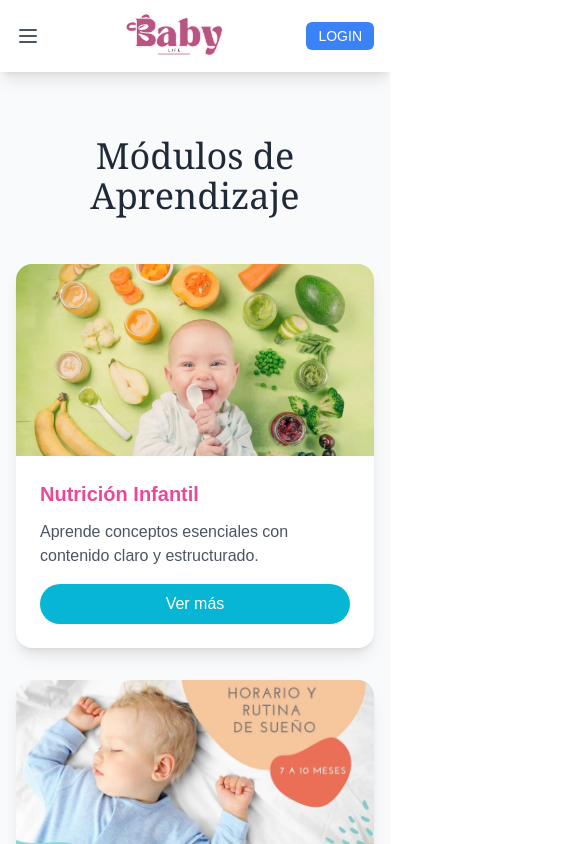
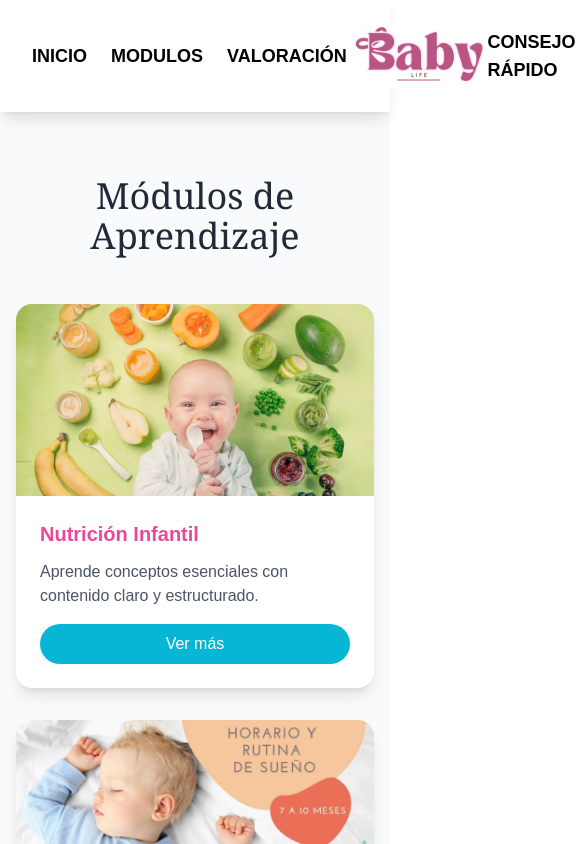
Before and after one commit to MaikZs/primerizos, a Next.js app: page /modulos in a window 390 px wide. Shown: the top 844 px of the page, 585 px wide, since content can reach past the window. Built offline with nearby package versions, Linux system fonts and the light colour scheme.

Commit message:
Update header.jsx

```diff
--- a/src/app/componentes/header.jsx
+++ b/src/app/componentes/header.jsx
@@ -9,7 +9,11 @@ import { signOut } from 'firebase/auth';
 import { auth } from '../firebase/firebase.config';
 
 const Header = () => {
-    const [isMenuOpen, setIsMenuOpen] = useState(false);
+    const getImagePath = (path) => {
+        const basePath = process.env.NODE_ENV === 'production' ? '/primerizos' : '';
+        return `${basePath}${path}`;
+    };
+
     const [user, setUser] = useState(null);
     const [showRatingModal, setShowRatingModal] = useState(false);
     const [formData, setFormData] = useState({
@@ -20,11 +24,6 @@ const Header = () => {
     });
     const [formErrors, setFormErrors] = useState({});
     const [isSubmitting, setIsSubmitting] = useState(false);
-
-    const getImagePath = (path) => {
-        const basePath = process.env.NODE_ENV === 'production' ? '/primerizos' : '';
-        return `${basePath}${path}`;
-    };
 
     useEffect(() => {
         const userName = localStorage.getItem('userName');
@@ -131,109 +130,16 @@ const Header = () => {
     };
 
     return (
-        <header className="w-full bg-white shadow-lg">
-            {/* Mobile Header */}
-            <div className="md:hidden">
-                <div className="flex items-center justify-between px-4 py-3">
-                    <button
-                        onClick={() => setIsMenuOpen(!isMenuOpen)}
-                        className="text-gray-600 hover:text-gray-900 focus:outline-none"
-                    >
-                        <svg className="h-6 w-6" fill="none" viewBox="0 0 24 24" stroke="currentColor">
-                            <path
-                                strokeLinecap="round"
-                                strokeLinejoin="round"
-                                strokeWidth={2}
-                                d={isMenuOpen ? "M6 18L18 6M6 6l12 12" : "M4 6h16M4 12h16M4 18h16"}
-                            />
-                        </svg>
-                    </button>
-
-                    <Link href="/" className="flex-shrink-0">
-                        <Image
-                            src={getImagePath('/inicio/logo.png')}
-                            alt="Baby Life"
-                            width={96}
-                            height={96}
-                            quality={100}
-                            priority
-                            className="h-12 w-auto"
-                        />
-                    </Link>
-
-                    {user ? (
-                        <div className="relative">
-                            <button
-                                className="w-8 h-8 rounded-full bg-[#FF6FB0] text-white flex items-center justify-center text-sm font-semibold"
-                                onClick={() => setIsMenuOpen(!isMenuOpen)}
-                            >
-                                {user.initial}
-                            </button>
-                        </div>
-                    ) : (
-                        <Link
-                            href="/login"
-                            className="text-sm bg-blue-500 text-white px-3 py-1 rounded-md hover:bg-blue-600"
-                        >
-                            LOGIN
-                        </Link>
-                    )}
-                </div>
-
-                {/* Mobile Menu */}
-                <div
-                    className={`${
-                        isMenuOpen ? 'block' : 'hidden'
-                    } px-4 pt-2 pb-4 bg-white border-t border-gray-200`}
-                >
-                    <div className="flex flex-col space-y-3">
-                        <Link href="/" className="text-black text-base font-semibold hover:text-gray-600">
+        <header className="w-full px-8 py-6 bg-white shadow-lg">
+            <nav className="max-w-7xl mx-auto flex items-center justify-between">
+                <div className="flex space-x-6">
+                    <Link href="/" className="text-black text-lg font-semibold hover:text-gray-200 transition duration-300 ease-in-out transform hover:scale-110">
                         INICIO
                     </Link>
-                        <Link href="/modulos" className="text-black text-base font-semibold hover:text-gray-600">
+                    <Link href="/modulos" className="text-black text-lg font-semibold hover:text-gray-200 transition duration-300 ease-in-out transform hover:scale-110">
                         MODULOS
                     </Link>
-                        <Link href="/valoracion" className="text-black text-base font-semibold hover:text-gray-600">
-                            VALORACIÓN
-                        </Link>
-                        <Link href="/consejosRapidos" className="text-black text-base font-semibold hover:text-gray-600">
-                            CONSEJO RÁPIDO
-                        </Link>
-                        <Link href="/contacto" className="text-black text-base font-semibold hover:text-gray-600">
-                            CONTACTO
-                        </Link>
-                        <button
-                            onClick={() => {
-                                setShowRatingModal(true);
-                                setIsMenuOpen(false);
-                            }}
-                            className="bg-[#FF6FB0] text-white px-4 py-2 rounded-md text-sm font-semibold hover:bg-[#e55a9d] w-full text-center"
-                        >
-                            Calificar App
-                        </button>
-                        {user && (
-                            <button
-                                onClick={handleSignOut}
-                                className="text-red-600 text-base font-semibold hover:text-red-700 text-left"
-                            >
-                                Cerrar Sesión
-                            </button>
-                        )}
-                    </div>
-                </div>
-            </div>
-
-            {/* Desktop Header */}
-            <nav className="hidden md:block max-w-7xl mx-auto px-4 py-6">
-                <div className="flex items-center justify-between">
-                    <div className="flex space-x-6">
-                        <Link href="/" className="text-black text-lg font-semibold hover:text-gray-600 transition duration-300">
-                            INICIO
-                        </Link>
-                        <Link href="/modulos" className="text-black text-lg font-semibold hover:text-gray-600 transition duration-300">
-                            MODULOS
-                        </Link>
-                        <Link href="/valoracion" className="text-black text-lg font-semibold hover:text-gray-600 transition duration-300">
+                    <Link href="/valoracion" className="text-black text-lg font-semibold hover:text-gray-200 transition duration-300 ease-in-out transform hover:scale-110">
                         VALORACIÓN
                     </Link>
                 </div>
@@ -250,11 +156,11 @@ const Header = () => {
                     />
                 </Link>
 
-                    <div className="flex items-center space-x-6">
-                        <Link href="/consejosRapidos" className="text-black text-lg font-semibold hover:text-gray-600 transition duration-300">
+                <div className="flex space-x-6 items-center">
+                    <Link href="/consejosRapidos" className="text-black text-lg font-semibold hover:text-gray-200 transition duration-300 ease-in-out transform hover:scale-110">
                         CONSEJO RÁPIDO
                     </Link>
-                        <Link href="/contacto" className="text-black text-lg font-semibold hover:text-gray-600 transition duration-300">
+                    <Link href="/contacto" className="text-black text-lg font-semibold hover:text-gray-200 transition duration-300 ease-in-out transform hover:scale-110">
                         CONTACTO
                     </Link>
 
@@ -268,7 +174,7 @@ const Header = () => {
                     {!user ? (
                         <Link
                             href="/login"
-                                className="bg-blue-500 text-white px-4 py-2 rounded-md text-lg font-semibold hover:bg-blue-600 transition duration-300"
+                            className="bg-blue-500 text-white px-4 py-2 rounded-md text-lg font-semibold hover:bg-blue-600 transition duration-300 ease-in-out transform hover:scale-105"
                         >
                             LOGIN
                         </Link>
@@ -293,14 +199,12 @@ const Header = () => {
                         </div>
                     )}
                 </div>
-                </div>
             </nav>
 
-            {/* Rating Modal */}
             {showRatingModal && (
-    <div className="fixed inset-0 bg-black bg-opacity-50 flex items-center justify-center z-50 px-4">
-        <div className="bg-white rounded-lg p-6 md:p-8 max-w-md w-full max-h-[90vh] overflow-y-auto">
-            <h2 className="text-xl md:text-2xl font-bold text-[#824058] mb-6">Califique la aplicación</h2>
+                <div className="fixed inset-0 bg-black bg-opacity-50 flex items-center justify-center z-50">
+                    <div className="bg-white rounded-lg p-8 max-w-md w-full">
+                        <h2 className="text-2xl font-bold text-[#824058] mb-6">Califique la aplicación</h2>
                         <form onSubmit={handleSubmit} className="space-y-4">
                             <div>
                                 <label className="block text-gray-700 mb-2">Nombre *</label>
@@ -336,7 +240,7 @@ const Header = () => {
 
                             <div>
                                 <label className="block text-gray-700 mb-2">Sexo</label>
-                    <div className="flex flex-col sm:flex-row sm:space-x-4 space-y-2 sm:space-y-0">
+                                <div className="flex space-x-4">
                                     {['Masculino', 'Femenino', 'Otro'].map((option) => (
                                         <label key={option} className="flex items-center space-x-2">
                                             <input
@@ -372,7 +276,7 @@ const Header = () => {
                                 )}
                             </div>
 
-                <div className="flex flex-col-reverse sm:flex-row justify-end space-y-4 space-y-reverse sm:space-y-0 sm:space-x-4 mt-6">
+                            <div className="flex justify-end space-x-4 mt-6">
                                 <button
                                     type="button"
                                     onClick={() => {
@@ -380,14 +284,14 @@ const Header = () => {
                                         setFormData({ nombre: '', edad: '', sexo: '', puntaje: '' });
                                         setFormErrors({});
                                     }}
-                        className="px-4 py-2 text-gray-600 hover:text-gray-800 text-center"
+                                    className="px-4 py-2 text-gray-600 hover:text-gray-800"
                                     disabled={isSubmitting}
                                 >
                                     Cancelar
                                 </button>
                                 <button
                                     type="submit"
-                        className="px-4 py-2 bg-[#FF6FB0] text-white rounded-md hover:bg-[#e55a9d] transition-colors disabled:opacity-50 text-center"
+                                    className="px-4 py-2 bg-[#FF6FB0] text-white rounded-md hover:bg-[#e55a9d] transition-colors disabled:opacity-50"
                                     disabled={isSubmitting}
                                 >
                                     {isSubmitting ? 'Enviando...' : 'Enviar'}
```
Lines whose indentation alone changed are shown as unchanged.
